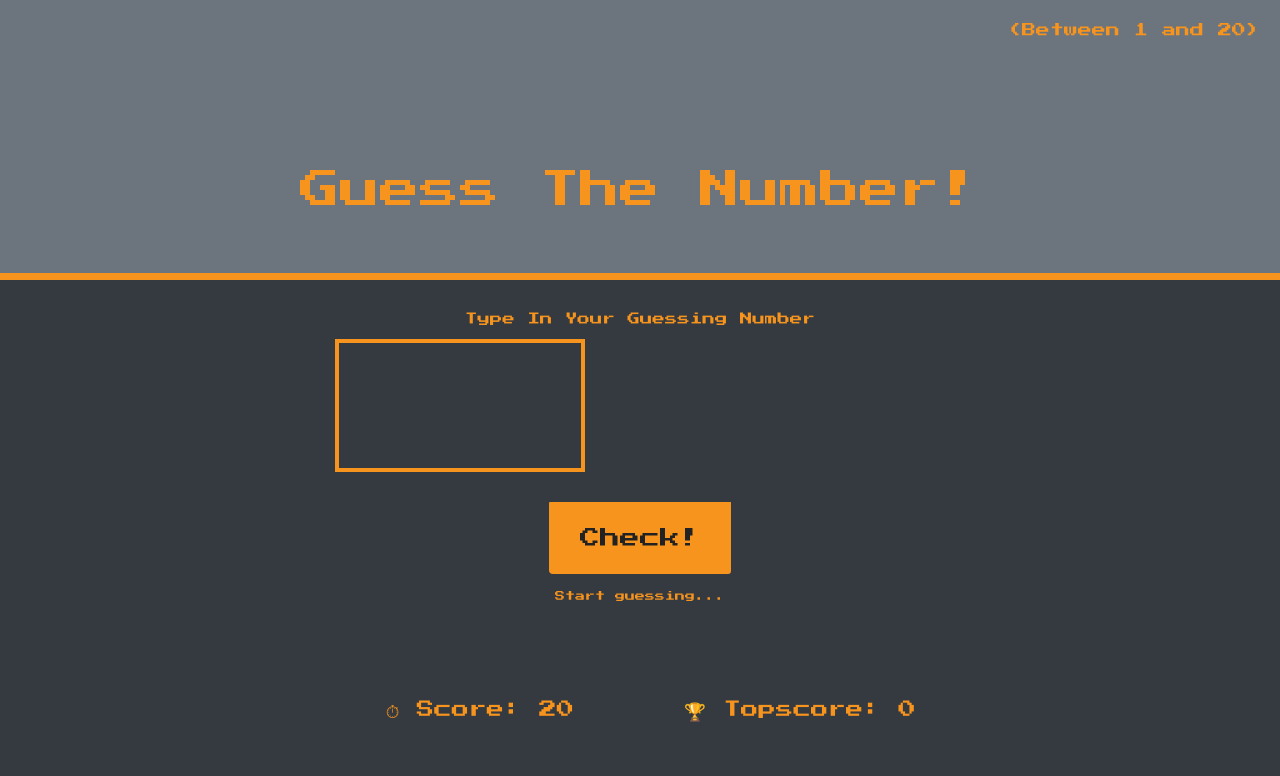
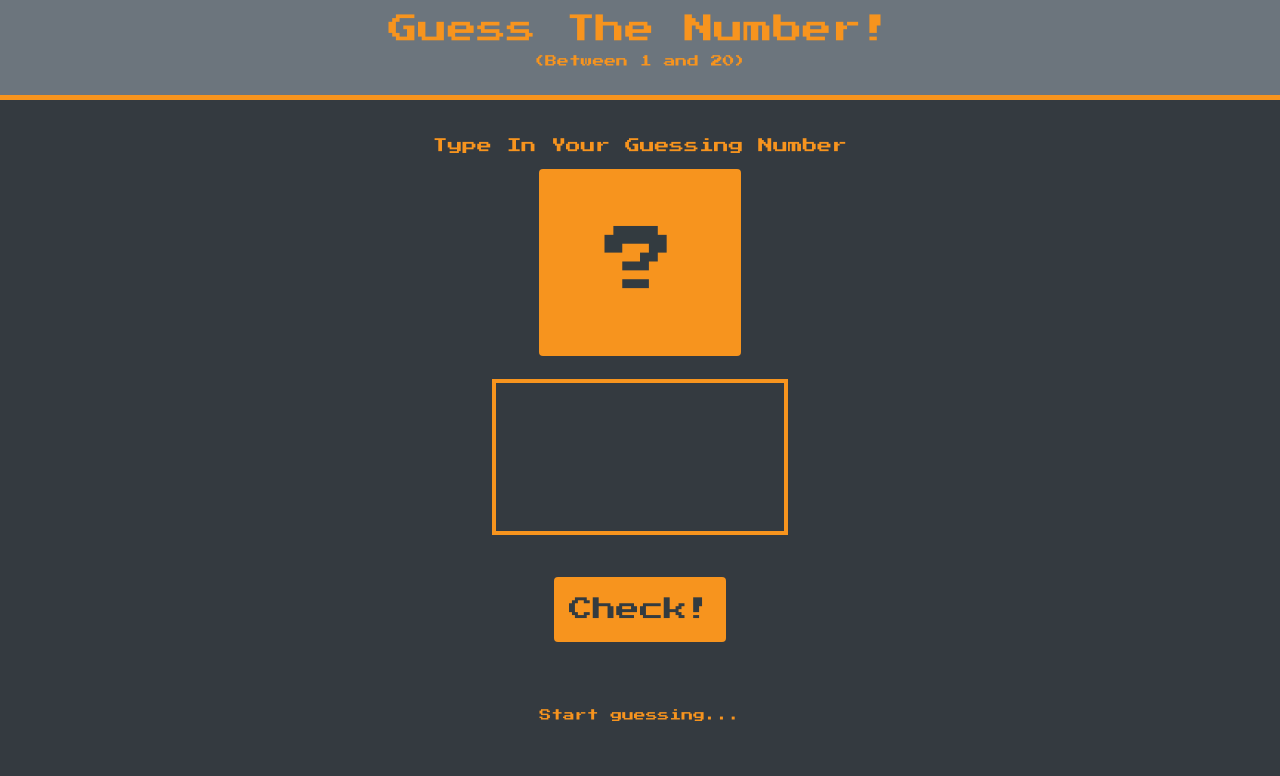
Before and after one commit to Code-Institute-Submissions/mstwo-guess-the-number, a plain HTML site: page index.html in a window 1280 px wide. Shown: the top 776 px of the page. Drawn offline with nearby package versions, Linux system fonts and the light colour scheme.

Commit message:
css classes revised in respect with bootstrap incorporation

```diff
--- a/style.css
+++ b/style.css
@@ -1,13 +1,7 @@
 @import url('https://fonts.googleapis.com/css?family=Press+Start+2P&display=swap');
 
-* {
-    margin: 0;
-    padding: 0;
-    box-sizing: inherit;
-}
-
 html {
-    font-size: 62.5%;
+    font-size: 74%;
     box-sizing: border-box;
 }
 
@@ -15,71 +9,33 @@ body {
     font-family: 'Press Start 2P', sans-serif;
     color: #F7941E;
     background-color: #222;
-    /*background-color: #1F2833;*/
 }
 
 /* LAYOUT */
+
 header {
     position: relative;
-    height: 35vh;
-    border-bottom: 7px solid #F7941E;
-}
-
-main {
-    height: 65vh;
-    color: #F7941E;
-    display: flex;
-    align-items: center;
-    justify-content: space-around;
-}
-
-.left {
-    width: 52rem;
-    display: flex;
-    flex-direction: column;
-    align-items: center;
-}
-
-.right {
-    width: 52rem;
-    font-size: 2rem;
+    border-bottom: 5px solid #F7941E;
 }
 
 /* ELEMENTS STYLE */
-h1 {
-    font-size: 4rem;
-    text-align: center;
-    position: absolute;
-    width: 100%;
-    top: 52%;
-    left: 50%;
-    transform: translate(-50%, 50%);
+
+.lead {
+    top: 46px;
+    align-items: center;
 }
 
 .number {
     background: #F7941E;
-    color: #333;
+    border: none;
+    border-radius: 4px;
+    color: #333B40;
+    padding: 40px;
+    text-align: center;
+    text-decoration: none;
+    display: inline-block;
     font-size: 6rem;
-    width: 15rem;
-    padding: 3rem 0rem;
-    text-align: center;
-    position: absolute;
-    bottom: 0;
-    left: 50%;
-    transform:  translate(-50%, 50%);
-}
-
-.between {
-    font-size: 1.4rem;
-    position: absolute;
-    top: 2rem;
-    right: 2rem;
-}
-
-.again {
-    position: absolute;
-    top: 2rem;
-    left: 2rem;
+    width: 17rem;
 }
 
 .guess {
@@ -91,17 +47,18 @@ h1 {
     padding: 2.5rem;
     width: 25rem;
     text-align: center;
-    display: block;
-    margin-bottom: 3 rem;
+    display: inline-block;
+    margin-top: 2rem;
+    margin-bottom: 2rem;
 }
 
 .btn {
     background: #F7941E;
-    border-radius: 1px 0 3px 4px;
-    color: #222;
+    border-radius: 4px;
+    color: #333B40;
     font-size: 2rem;
     font-family: inherit;
-    padding: 2rem 3rem;
+    padding: 14px;
     cursor: pointer;
 }
 
@@ -110,10 +67,6 @@ h1 {
 }
 
 .message {
-    margin-bottom: 8rem;
+    margin-top: 4rem;
     height: 3rem;
 }
-
-.label-score {
-    margin-bottom: 2rem;
-}
```
